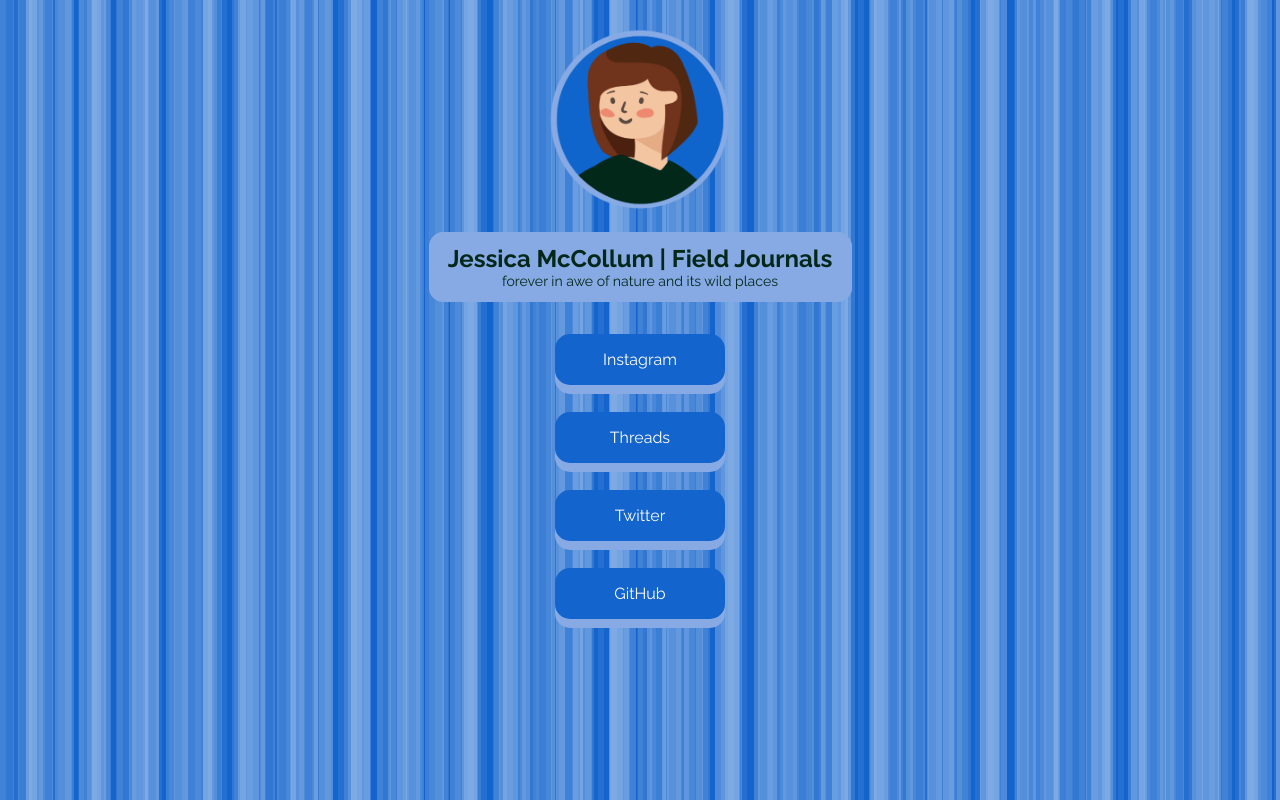
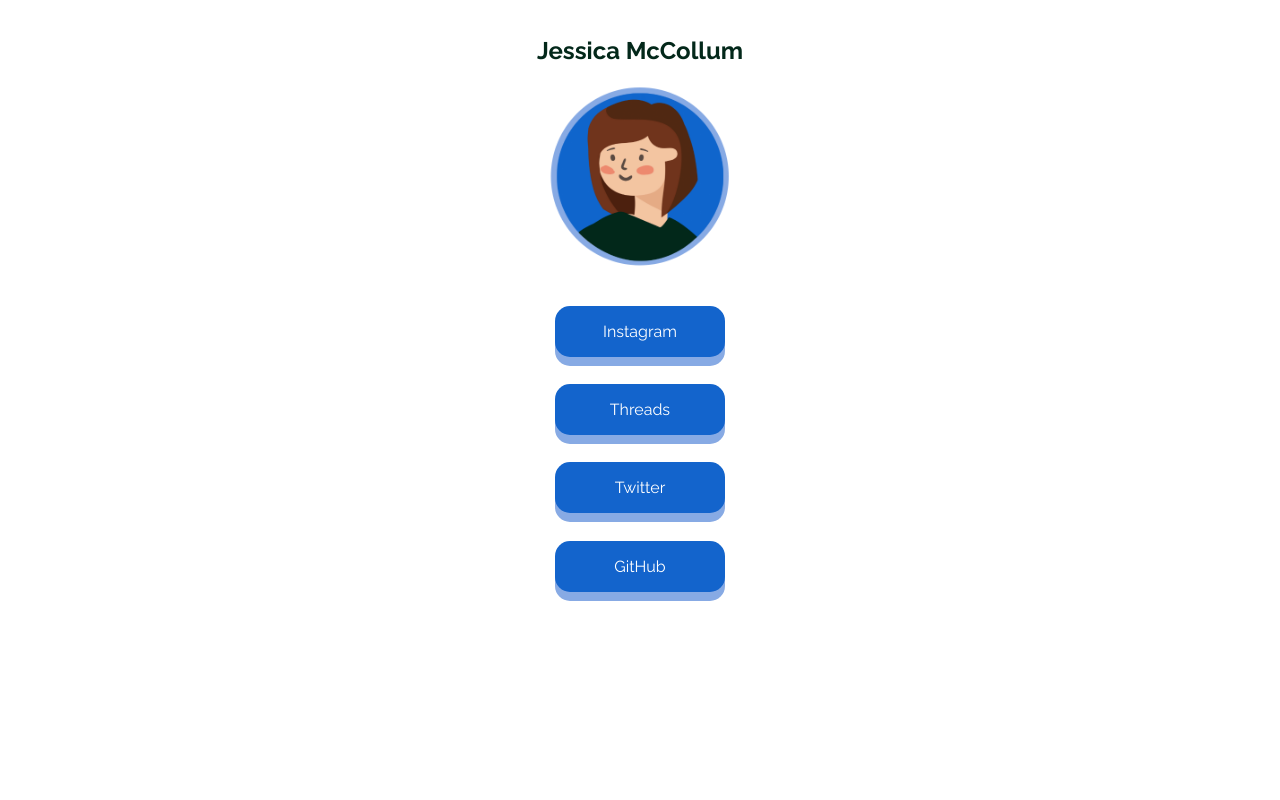
Before and after one commit to jessmccollum/jessmccollum.github.io, a plain HTML site: page index.html in a window 1280 px wide. Drawn offline with Linux system fonts and the light colour scheme.

Commit message:
adjusted look and removed text

```diff
--- a/css/style.css
+++ b/css/style.css
@@ -1,11 +1,11 @@
-body {
+/*body {
     background-color: #1364cc;
     background-image: linear-gradient(90deg, rgba(255,255,255,.07) 50%, transparent 50%),
     linear-gradient(90deg, rgba(255,255,255,.13) 50%, transparent 50%),
     linear-gradient(90deg, transparent 50%, rgba(255,255,255,.17) 50%),
     linear-gradient(90deg, transparent 50%, rgba(255,255,255,.19) 50%);
     background-size: 13px, 29px, 37px, 53px;
-}
+}*/
 
 section {
     display: flex;
@@ -21,15 +21,15 @@
 
 div {
     text-align: center;
-    background-color: #87aae4;
+    /*background-color: #87aae4;*/
     border-radius: 15px;
 }
 
 h1, p {
-    margin: 0;
-    padding: 0 1.2rem;
+    margin: 1rem 0 0 0;
+    padding: 1rem 1.2rem 0 1.2rem;
     color: #03281a;
-    background-color: #87aae4;
+    /*background-color: #87aae4;*/
     border-radius: 15px;
 }
 
@@ -44,7 +44,7 @@
 
 ul {
     padding: 0;
-    margin: 1rem 0;
+    margin: .05rem 0;
     text-align: center;
 }
 
--- a/index.html
+++ b/index.html
@@ -15,13 +15,10 @@
     </head>
     <body>
         <section>
+            <div>
+                <h1>Jessica McCollum</h1>
+            </div>
             <img src="images/avatarJessSM.png" alt="Jessica McCollum avatar">
-
-        <div>
-            <h1>Jessica McCollum | Field Journals</h1>
-            <p>forever in awe of nature and its wild places</p>
-        </div>
-
             <ul>
                 <li><a href="https://instagram.com/vividexplorer/">Instagram</a></li>
                 <li><a href="https://www.threads.net/@vividexplorer">Threads</a></li>
```
Lines whose indentation alone changed are shown as unchanged.
